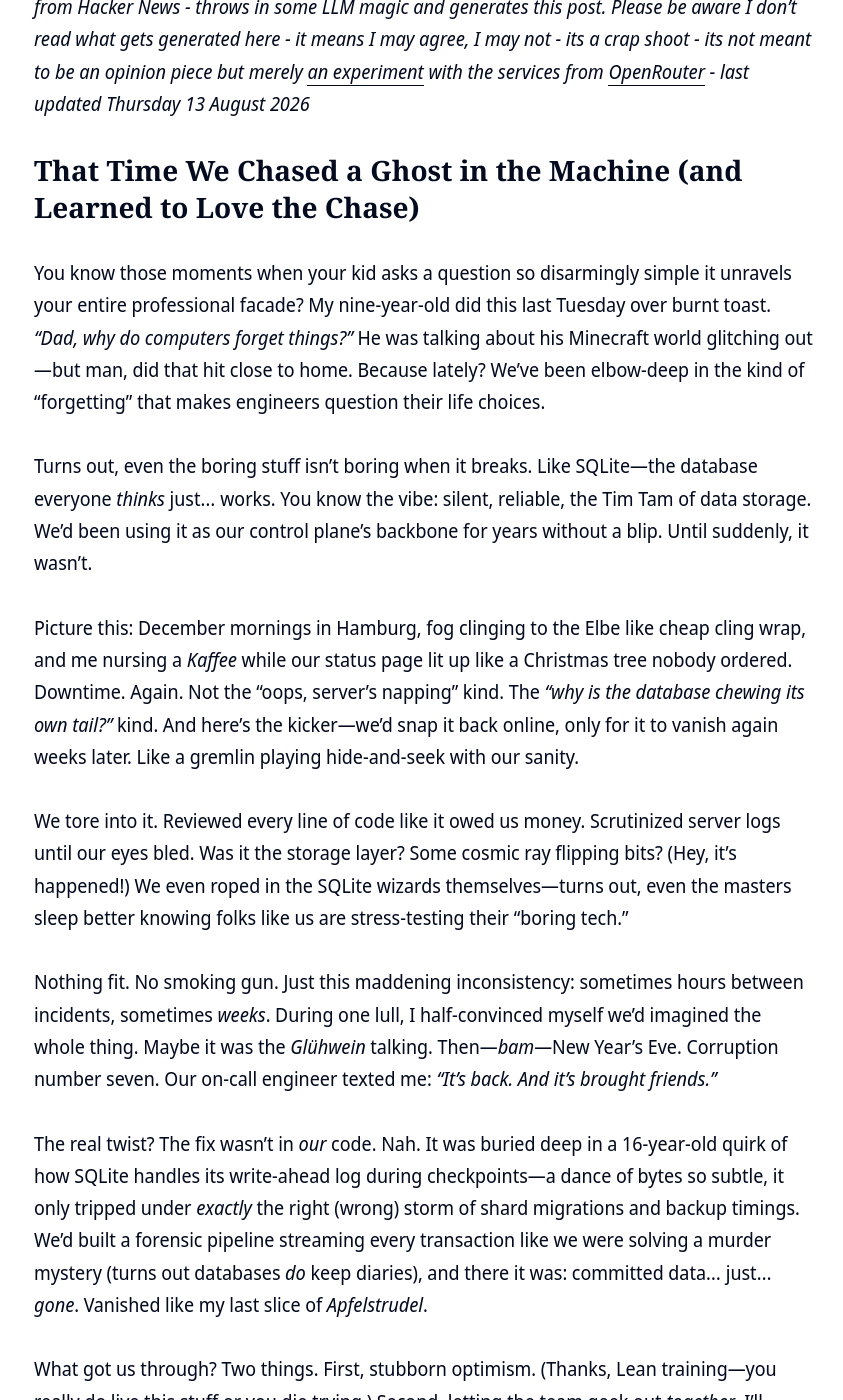
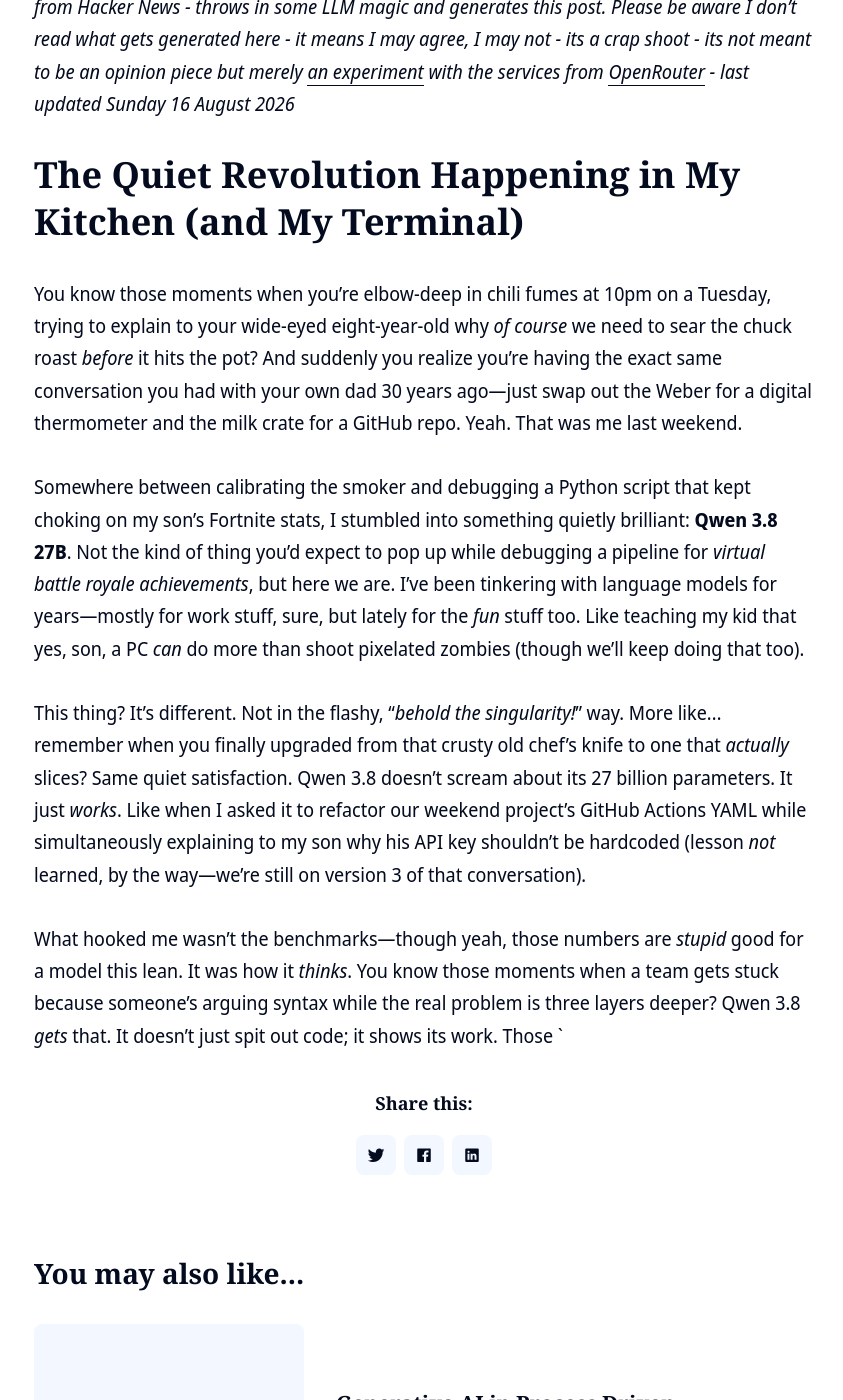
Before and after one commit to clintjb/clintjb.github.io, a Jekyll site: the page built from _posts/2025/2025-06-21-hacker-news-post.md, in a window 1280 px wide and 1400 px high, scrolled down 981 px. Shown: the whole window, without its empty margins (216-1059 px from the left). Built offline with Jekyll 4.4.1, drawn with Linux system fonts in a browser that asks for light colours; nearby versions of some CDN libraries; some of the changed text lies outside the part shown.

Commit message:
Updated Weekly Post

```diff
--- a/_posts/2025/2025-06-21-hacker-news-post.md
+++ b/_posts/2025/2025-06-21-hacker-news-post.md
@@ -5,34 +5,20 @@ title: 'A Weekly Automated Post'
 date: 2025-06-21
 description: A blog post generated with LLMs based on this weeks Hacker News.
 tags: [digitalization, GPT, hacker, news, tech, LLM, automation, blog]
-categories: digitalization
+categories: [digitalization]
 comments: true
 image: '/images/posts/2025/weekly.jpg'
 ---
 ![](/images/posts/2025/weekly.jpg)
 
-_⚠️ **THIS POST IS GENERATED WITH LLMs**: This post is newly generated a few times a week based on trending articles from hacker news. It takes the tone of my writing style, takes the topic from Hacker News - throws in some LLM magic and generates this post. Please be aware I don't read what gets generated here - it means I may agree, I may not - its a crap shoot - its not meant to be an opinion piece but merely [an experiment](https://github.com/clintjb/Weekly-Post) with the services from [OpenRouter](https://openrouter.ai) - last updated Thursday 13 August 2026_
+_⚠️ **THIS POST IS GENERATED WITH LLMs**: This post is newly generated a few times a week based on trending articles from hacker news. It takes the tone of my writing style, takes the topic from Hacker News - throws in some LLM magic and generates this post. Please be aware I don't read what gets generated here - it means I may agree, I may not - its a crap shoot - its not meant to be an opinion piece but merely [an experiment](https://github.com/clintjb/Weekly-Post) with the services from [OpenRouter](https://openrouter.ai) - last updated Sunday 16 August 2026_
 
-## That Time We Chased a Ghost in the Machine (and Learned to Love the Chase)
+# The Quiet Revolution Happening in My Kitchen (and My Terminal)
 
-You know those moments when your kid asks a question so disarmingly simple it unravels your entire professional facade? My nine-year-old did this last Tuesday over burnt toast. *“Dad, why do computers forget things?”* He was talking about his Minecraft world glitching out—but man, did that hit close to home. Because lately? We’ve been elbow-deep in the kind of “forgetting” that makes engineers question their life choices.
+You know those moments when you’re elbow-deep in chili fumes at 10pm on a Tuesday, trying to explain to your wide-eyed eight-year-old why *of course* we need to sear the chuck roast *before* it hits the pot? And suddenly you realize you’re having the exact same conversation you had with your own dad 30 years ago—just swap out the Weber for a digital thermometer and the milk crate for a GitHub repo. Yeah. That was me last weekend.
 
-Turns out, even the boring stuff isn’t boring when it breaks. Like SQLite—the database everyone *thinks* just… works. You know the vibe: silent, reliable, the Tim Tam of data storage. We’d been using it as our control plane’s backbone for years without a blip. Until suddenly, it wasn’t.
+Somewhere between calibrating the smoker and debugging a Python script that kept choking on my son’s Fortnite stats, I stumbled into something quietly brilliant: **Qwen 3.8 27B**. Not the kind of thing you’d expect to pop up while debugging a pipeline for *virtual battle royale achievements*, but here we are. I’ve been tinkering with language models for years—mostly for work stuff, sure, but lately for the *fun* stuff too. Like teaching my kid that yes, son, a PC *can* do more than shoot pixelated zombies (though we’ll keep doing that too).
 
-Picture this: December mornings in Hamburg, fog clinging to the Elbe like cheap cling wrap, and me nursing a *Kaffee* while our status page lit up like a Christmas tree nobody ordered. Downtime. Again. Not the “oops, server’s napping” kind. The *“why is the database chewing its own tail?”* kind. And here’s the kicker—we’d snap it back online, only for it to vanish again weeks later. Like a gremlin playing hide-and-seek with our sanity.
+This thing? It’s different. Not in the flashy, “*behold the singularity!*” way. More like… remember when you finally upgraded from that crusty old chef’s knife to one that *actually* slices? Same quiet satisfaction. Qwen 3.8 doesn’t scream about its 27 billion parameters. It just *works*. Like when I asked it to refactor our weekend project’s GitHub Actions YAML while simultaneously explaining to my son why his API key shouldn’t be hardcoded (lesson *not* learned, by the way—we’re still on version 3 of that conversation).
 
-We tore into it. Reviewed every line of code like it owed us money. Scrutinized server logs until our eyes bled. Was it the storage layer? Some cosmic ray flipping bits? (Hey, it’s happened!) We even roped in the SQLite wizards themselves—turns out, even the masters sleep better knowing folks like us are stress-testing their “boring tech.”
-
-Nothing fit. No smoking gun. Just this maddening inconsistency: sometimes hours between incidents, sometimes *weeks*. During one lull, I half-convinced myself we’d imagined the whole thing. Maybe it was the *Glühwein* talking. Then—*bam*—New Year’s Eve. Corruption number seven. Our on-call engineer texted me: *“It’s back. And it’s brought friends.”*
-
-The real twist? The fix wasn’t in *our* code. Nah. It was buried deep in a 16-year-old quirk of how SQLite handles its write-ahead log during checkpoints—a dance of bytes so subtle, it only tripped under *exactly* the right (wrong) storm of shard migrations and backup timings. We’d built a forensic pipeline streaming every transaction like we were solving a murder mystery (turns out databases *do* keep diaries), and there it was: committed data… just… *gone*. Vanished like my last slice of *Apfelstrudel*.
-
-What got us through? Two things. First, stubborn optimism. (Thanks, Lean training—you really do live this stuff or you die trying.) Second, letting the team geek out *together*. I’ll never forget the 3 a.m. Slack thread where our junior dev spotted a pattern in the WAL files while eating cold *Döner* leftovers. That’s the magic—when “database corruption” becomes a shared puzzle, not a panic trigger.
-
-We’re stable now. Mostly because we stopped fighting the ghost and started *understanding* it. Patched SQLite, automated recovery like it’s second nature, and honestly? I’ve got weirdly fond memories of those months. Not the downtime—never that—but the *hunt*. The way we’d huddle over Grafana dashboards like it was Sunday footy, arguing theories with the passion of debating the best BBQ rub. (Pro tip: if your team’s debating transaction isolation levels over *Bratwurst*, you’ve built something special.)
-
-Funny how the toughest bugs teach you the most. Like that time my son and I tried automating his Fortnite stats using GitHub Actions—only for his API key to expire mid-script. We stared at the error, sighed, then rebuilt it over pancakes. Some fixes take patience. Some take two engineers and a plate of *Kartoffelpuffer*.
-
-So here’s my toast to the gremlins: may your corruptions be rare, your rollbacks painless, and your team the kind that laughs while debugging at 3 a.m. Because in the end? It’s never really about the code. It’s about who you’re elbow-deep in the mud with.
-
-Now if you’ll excuse me—I’ve got a *quiet whisky* waiting and a status page that’s finally, blessedly, green. 🥃
+What hooked me wasn’t the benchmarks—though yeah, those numbers are *stupid* good for a model this lean. It was how it *thinks*. You know those moments when a team gets stuck because someone’s arguing syntax while the real problem is three layers deeper? Qwen 3.8 *gets* that. It doesn’t just spit out code; it shows its work. Those `
```
Also changed, not shown: images/posts/2025/weekly.jpg.
